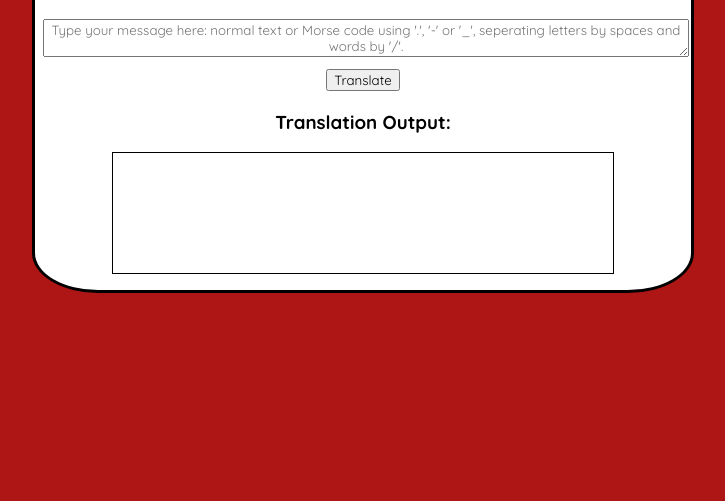
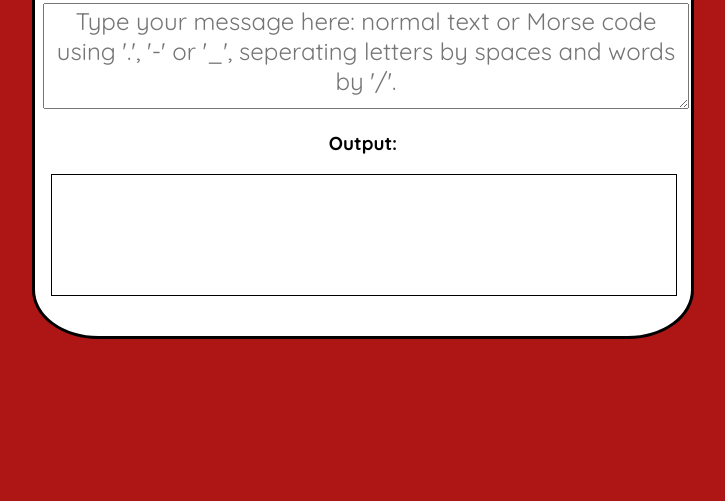
Before and after one commit to Paultree/morse-code-translator, a plain HTML site: page index.html in a window 1280 px wide. Shown: the part 315-816 px from the top of the page, without its empty margins (285-1010 px from the left). Drawn offline with Linux system fonts and the light colour scheme.

Commit message:
live translation functionality

```diff
--- a/index.html
+++ b/index.html
@@ -14,11 +14,11 @@
     <h1 id="title"></h1>
     <section class="container">
         <form class="container__form">
+            <h3>Input:</h3>
             <textarea id="userInput" class="container__form--input" placeholder="Type your message here: normal text or Morse code using '.', '-' or '_', seperating letters by spaces and words by '/'."></textarea>
-            <button id="button" class="container__form--submit">Translate</button>
         </form>
         <div class ="container__output" id="translationBox">
-            <h3>Translation Output:</h3>
+            <h3>Output:</h3>
             <div class="container__output--box" id="output"></div>
         </div>
 
--- a/script.js
+++ b/script.js
@@ -26,15 +26,20 @@ const btn = document.getElementById('button');
 const output = document.getElementById('output');
 
 //event listener that converts user input to morse/english depending on user input.
-btn.addEventListener('click', (e)=> {
+
+userInput.addEventListener("keyup", (e) => {
   e.preventDefault();
+
+  output.innerText = '';
+
   let string = userInput.value;
-    console.log(string)
-    if ((/[-._]/gm).test(string)) {
+
+  if (/[-._]/gm.test(string)) {
     const translatedString = translateString(string, "/", " ", "", " ");
     output.innerText = translatedString;
-    } else if ((/[a-zA-Z]/gm).test(string)) {
+  } else if (/[a-zA-Z]/gm.test(string)) {
     const translatedString = translateString(string, " ", "", " ", "/");
     output.innerText = translatedString;
   }
-})
+
+});
--- a/styles.scss
+++ b/styles.scss
@@ -31,12 +31,13 @@ h1 {
 }
 
 #title {
-    margin-bottom: 2rem;
     border-bottom: 3px dashed black;
 }
 
 textarea {
     width: 100%;
+    height: 100px;
+    font-size: 1.5rem;
 }
 
 textarea::placeholder {
@@ -61,8 +62,9 @@ textarea::placeholder {
 #output {
     border: 1px solid black;
     height: 15vh;
-    width: 80%;
-    margin: 0.5rem auto;
+    width: 100%;
+    margin: 0.5rem auto 2rem auto;
+    font-size: 1.5rem;
 }
 
 span {
```
Also changed, not shown: styles.css, 1 other file. Lines whose indentation alone changed are shown as unchanged.
